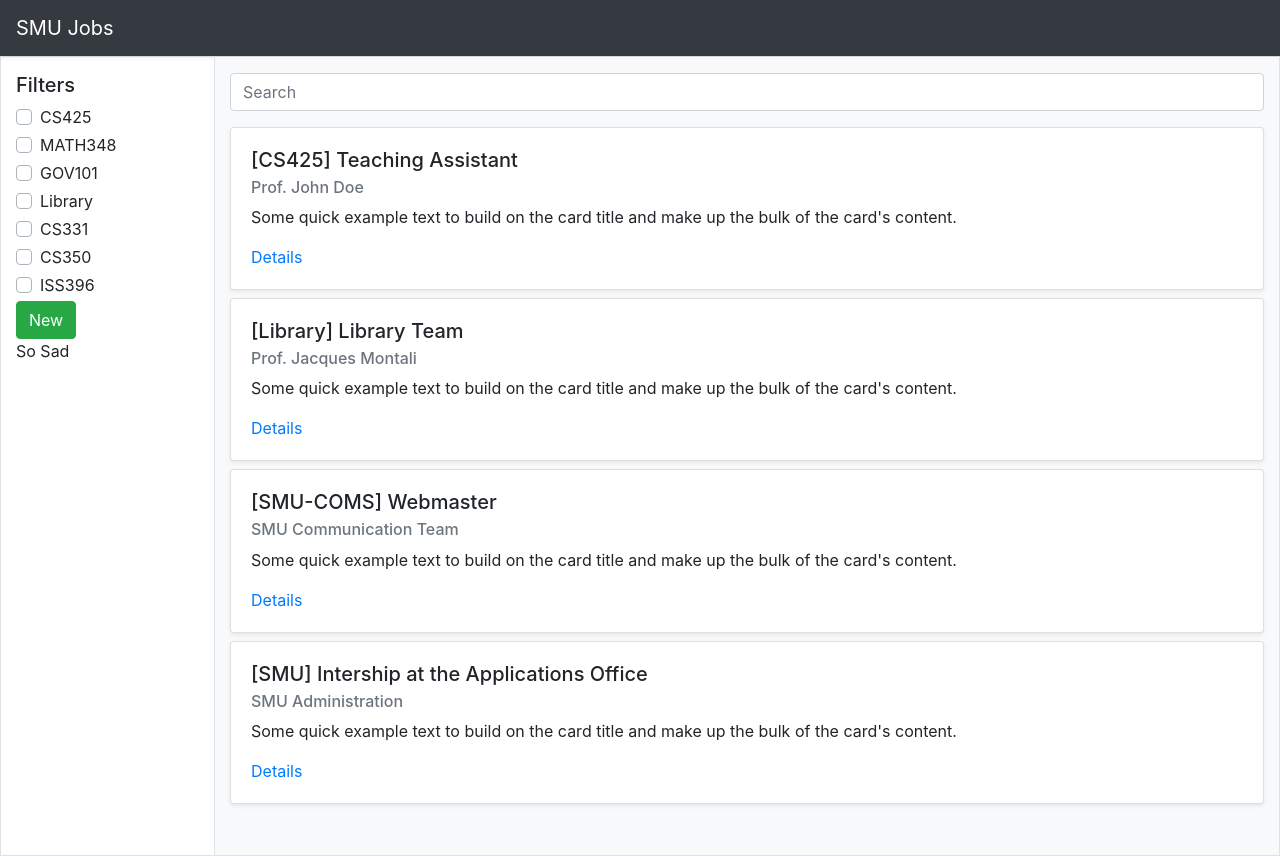
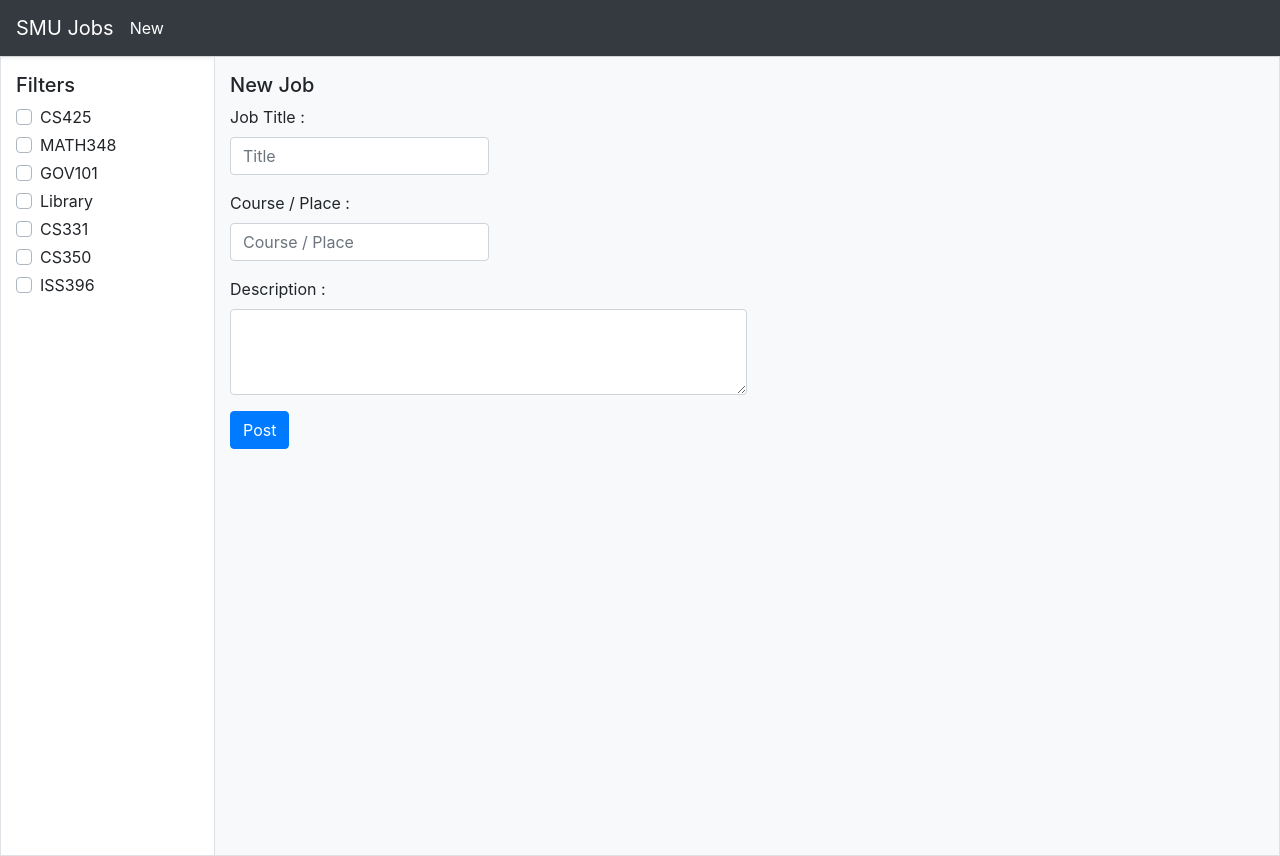
Before and after one commit to MootezSaaD/smu-jobs, a React (Create React App) app: page /new in a window 1280 px wide. Built offline with nearby package versions, Linux system fonts and the light colour scheme.

Commit message:
Finish create new job layout and start using redux

```diff
--- a/package.json
+++ b/package.json
@@ -3,6 +3,7 @@
   "version": "0.1.0",
   "private": true,
   "dependencies": {
+    "@reduxjs/toolkit": "^1.2.5",
     "@testing-library/jest-dom": "^4.2.4",
     "@testing-library/react": "^9.5.0",
     "@testing-library/user-event": "^7.2.1",
@@ -10,8 +11,11 @@
     "react": "^16.13.1",
     "react-bootstrap": "^1.2.1",
     "react-dom": "^16.13.1",
+    "react-redux": "^7.2.0",
     "react-router-dom": "^5.2.0",
-    "react-scripts": "3.4.1"
+    "react-scripts": "3.4.1",
+    "redux": "^4.0.5",
+    "uuid": "^8.2.0"
   },
   "scripts": {
     "start": "react-scripts start",
--- a/src/App.js
+++ b/src/App.js
@@ -1,11 +1,21 @@
 //Dependencies
 import React, { useEffect } from 'react';
+import Navbar from 'react-bootstrap/Navbar';
+import Nav from 'react-bootstrap/Nav';
+
+import { BrowserRouter as Router, Switch, Route, Link } from 'react-router-dom';
 //Componenets
-import Header from './components/Header';
 import JosbList from './components/JobsList';
 import ListFilters from './components/ListFilters';
+import NewJob from './components/NewJob';
+// Redux
+import configureStore from './store/jobs/configureStore';
+import JobsStoreContext from './contexts/jobsStoreContext';
 //Styles
 import './index.css';
+
+// Store
+const store = configureStore();
 
 function App() {
   useEffect(() => {
@@ -13,19 +23,39 @@ function App() {
   });
 
   return (
-    <>
-      <Header />
+    <Router>
+      <header>
+        <Navbar bg='dark' variant='dark' className='shadow-sm'>
+          <Link to='/'>
+            <Navbar.Brand>SMU Jobs</Navbar.Brand>
+          </Link>
+          <Nav className='mr-auto'>
+            <Link to='/new' style={{ color: 'white' }}>
+              New
+            </Link>
+          </Nav>
+        </Navbar>
+      </header>
       <div className='container-fluid h-100'>
         <div className='row border h-100'>
           <div className='col-2'>
             <ListFilters />
           </div>
           <div className='col bg-light border-left'>
-            <JosbList />
+            <Switch>
+              <Route exact path='/'>
+                <JobsStoreContext.Provider value={store}>
+                  <JosbList />
+                </JobsStoreContext.Provider>
+              </Route>
+              <Route path='/new'>
+                <NewJob />
+              </Route>
+            </Switch>
           </div>
         </div>
       </div>
-    </>
+    </Router>
   );
 }
 
--- a/src/components/Header.js
+++ /dev/null
@@ -1,14 +0,0 @@
-import React from 'react';
-import Navbar from 'react-bootstrap/Navbar';
-
-function Header() {
-  return (
-    <header>
-      <Navbar bg='dark' variant='dark' className='shadow-sm'>
-        <Navbar.Brand href='#home'>SMU Jobs</Navbar.Brand>
-      </Navbar>
-    </header>
-  );
-}
-
-export default Header;
--- a/src/components/JobsList.js
+++ b/src/components/JobsList.js
@@ -1,42 +1,22 @@
 import React, { Component } from 'react';
 import Form from 'react-bootstrap/Form';
 import FormControl from 'react-bootstrap/FormControl';
-//
+// Redux
+import JobsStoreContext from '../contexts/jobsStoreContext';
 import JobCard from './JobCard';
 
 export default class JobsList extends Component {
-  state = {
-    jobs: [
-      {
-        title: 'Teaching Assistant',
-        course: 'CS425',
-        author: 'Prof. John Doe',
-        description:
-          "Some quick example text to build on the card title and make up the bulk of the card's content.",
-      },
-      {
-        title: 'Library Team',
-        course: 'Library',
-        author: 'Prof. Jacques Montali',
-        description:
-          "Some quick example text to build on the card title and make up the bulk of the card's content.",
-      },
-      {
-        title: 'Webmaster',
-        course: 'SMU-COMS',
-        author: 'SMU Communication Team',
-        description:
-          "Some quick example text to build on the card title and make up the bulk of the card's content.",
-      },
-      {
-        title: 'Intership at the Applications Office',
-        course: 'SMU',
-        author: 'SMU Administration',
-        description:
-          "Some quick example text to build on the card title and make up the bulk of the card's content.",
-      },
-    ],
-  };
+  static contextType = JobsStoreContext;
+  state = { jobs: [] };
+  componentDidMount() {
+    const store = this.context;
+    this.unsubscribe = store.subscribe(() => {
+      this.state({ job: store.getState() });
+    });
+  }
+  componentWillUnmount() {
+    this.unsubscribe();
+  }
   render() {
     return (
       <>
@@ -48,7 +28,12 @@ export default class JobsList extends Component {
           />
         </Form>
         {this.state.jobs.map((job) => (
-          <JobCard title={job.title} course={job.course} author={job.author}>
+          <JobCard
+            key={job.id}
+            course={job.course}
+            author={job.author}
+            title={job.title}
+          >
             {job.description}
           </JobCard>
         ))}
--- a/src/components/ListFilters.js
+++ b/src/components/ListFilters.js
@@ -1,6 +1,4 @@
 import React from 'react';
-import { BrowserRouter as Router, Switch, Route, Link } from 'react-router-dom';
-import NewJob from './NewJob';
 
 function ListFilters() {
   return (
@@ -17,27 +15,13 @@ function ListFilters() {
           'CS350',
           'ISS396',
         ].map((type) => (
-          <div className='custom-control custom-checkbox mb-1'>
+          <div className='custom-control custom-checkbox mb-1' key={type}>
             <input type='checkbox' className='custom-control-input' id={type} />
-            <label className='custom-control-label' for={type}>
+            <label className='custom-control-label' htmlFor={type}>
               {type}
             </label>
           </div>
         ))}
-      </div>
-      <div className='col'>
-        <Router>
-          <Link to='/new'>
-            <button type='button' className='btn btn-success'>
-              New
-            </button>
-          </Link>
-          <Switch>
-            <Route path='/new'>
-              <NewJob />
-            </Route>
-          </Switch>
-        </Router>
       </div>
     </div>
   );
--- a/src/components/NewJob.js
+++ b/src/components/NewJob.js
@@ -2,6 +2,39 @@ import React, { Component } from 'react';
 
 export default class NewJob extends Component {
   render() {
-    return <div>So Sad</div>;
+    return (
+      <div className='mt-3'>
+        <h5>New Job</h5>
+        <div className='form-group w-25'>
+          <label htmlFor='job-title'>Job Title :</label>
+          <input
+            type='text'
+            className='form-control'
+            id='job-title'
+            placeholder='Title'
+          />
+        </div>
+        <div className='form-group w-25'>
+          <label htmlFor='job-course'>Course / Place :</label>
+          <input
+            type='text'
+            className='form-control'
+            id='job-course'
+            placeholder='Course / Place'
+          />
+        </div>
+        <div className='form-group w-50'>
+          <label htmlFor='job-description'>Description :</label>
+          <textarea
+            className='form-control'
+            id='job-description'
+            rows='3'
+          ></textarea>
+        </div>
+        <button type='button' className='btn btn-primary'>
+          Post
+        </button>
+      </div>
+    );
   }
 }
--- /dev/null
+++ b/src/contexts/jobsStoreContext.js
@@ -0,0 +1,5 @@
+import { createContext } from 'react';
+
+const JobsStoreContext = createContext();
+
+export default JobsStoreContext;
--- a/src/index.js
+++ b/src/index.js
@@ -1,6 +1,7 @@
 import React from 'react';
 import ReactDOM from 'react-dom';
 import App from './App';
+// Boostrap
 import 'bootstrap/dist/css/bootstrap.min.css';
 
 ReactDOM.render(
--- /dev/null
+++ b/src/store/jobs/configureStore.js
@@ -0,0 +1,7 @@
+import { createStore } from 'redux';
+import reducer from './jobs';
+
+export default function configureStore() {
+  const store = createStore(reducer);
+  return store;
+}
--- /dev/null
+++ b/src/store/jobs/jobs.js
@@ -0,0 +1,65 @@
+// Duck Pattern
+
+// Initial State
+
+const initialState = {
+  jobs: [
+    {
+      id: 2547,
+      title: 'Teaching Assistant',
+      course: 'CS425',
+      author: 'Prof. John Doe',
+      description:
+        "Some quick example text to build on the card title and make up the bulk of the card's content.",
+    },
+    {
+      id: 8740,
+      title: 'Library Team',
+      course: 'Library',
+      author: 'Prof. Jacques Montali',
+      description:
+        "Some quick example text to build on the card title and make up the bulk of the card's content.",
+    },
+    {
+      id: 9758,
+      title: 'Webmaster',
+      course: 'SMU-COMS',
+      author: 'SMU Communication Team',
+      description:
+        "Some quick example text to build on the card title and make up the bulk of the card's content.",
+    },
+    {
+      id: 1478,
+      title: 'Intership at the Applications Office',
+      course: 'SMU',
+      author: 'SMU Administration',
+      description:
+        "Some quick example text to build on the card title and make up the bulk of the card's content.",
+    },
+  ],
+};
+
+// Actions types
+const JOB_ADDED = 'jobAdded';
+
+// Action creators
+export const jobAdded = ({ id, title, author, description }) => ({
+  type: JOB_ADDED,
+  payload: {
+    id,
+    title,
+    author,
+    description,
+  },
+});
+
+// Reducer
+
+export default function reducer(state = initialState.jobs, action) {
+  switch (action.type) {
+    case JOB_ADDED:
+      return [...state, action.payload];
+    default:
+      return state;
+  }
+}
```
Also changed, not shown: 1 other file (tests, documents, lock files or other folders).
